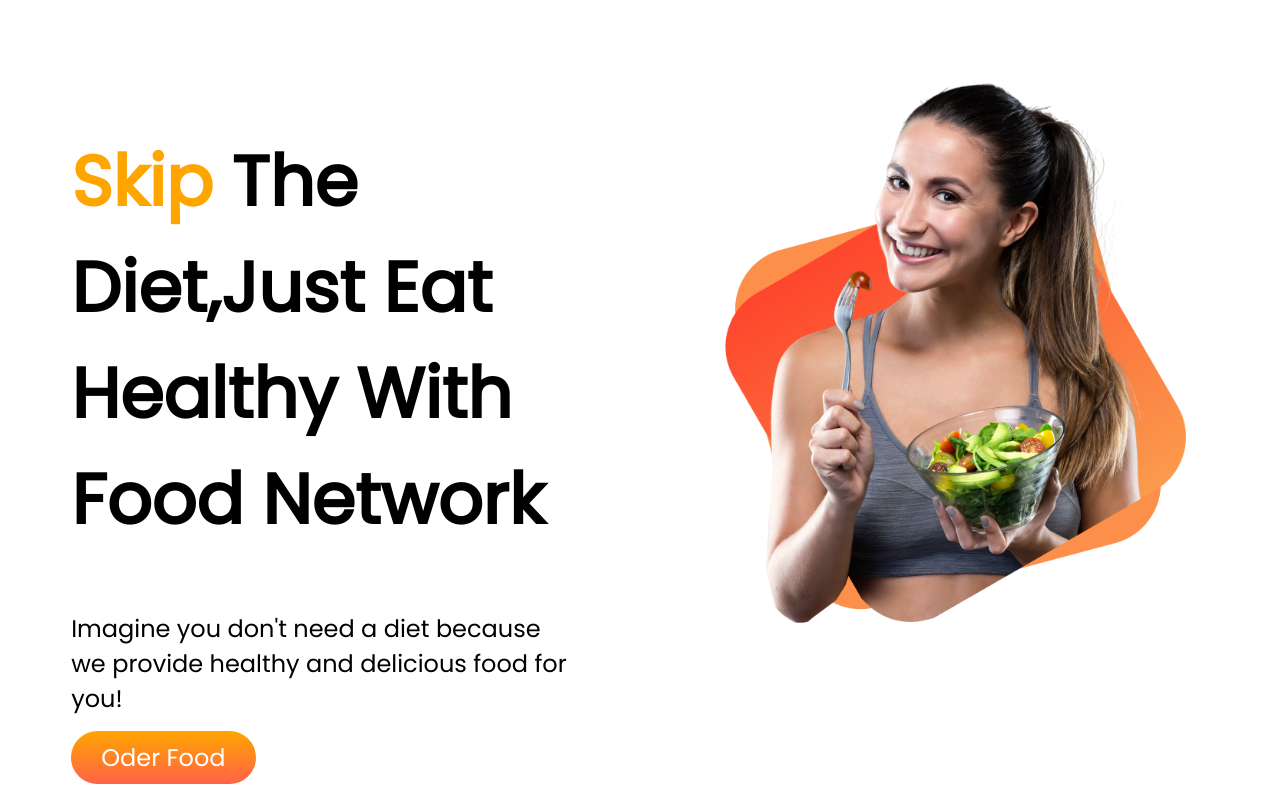
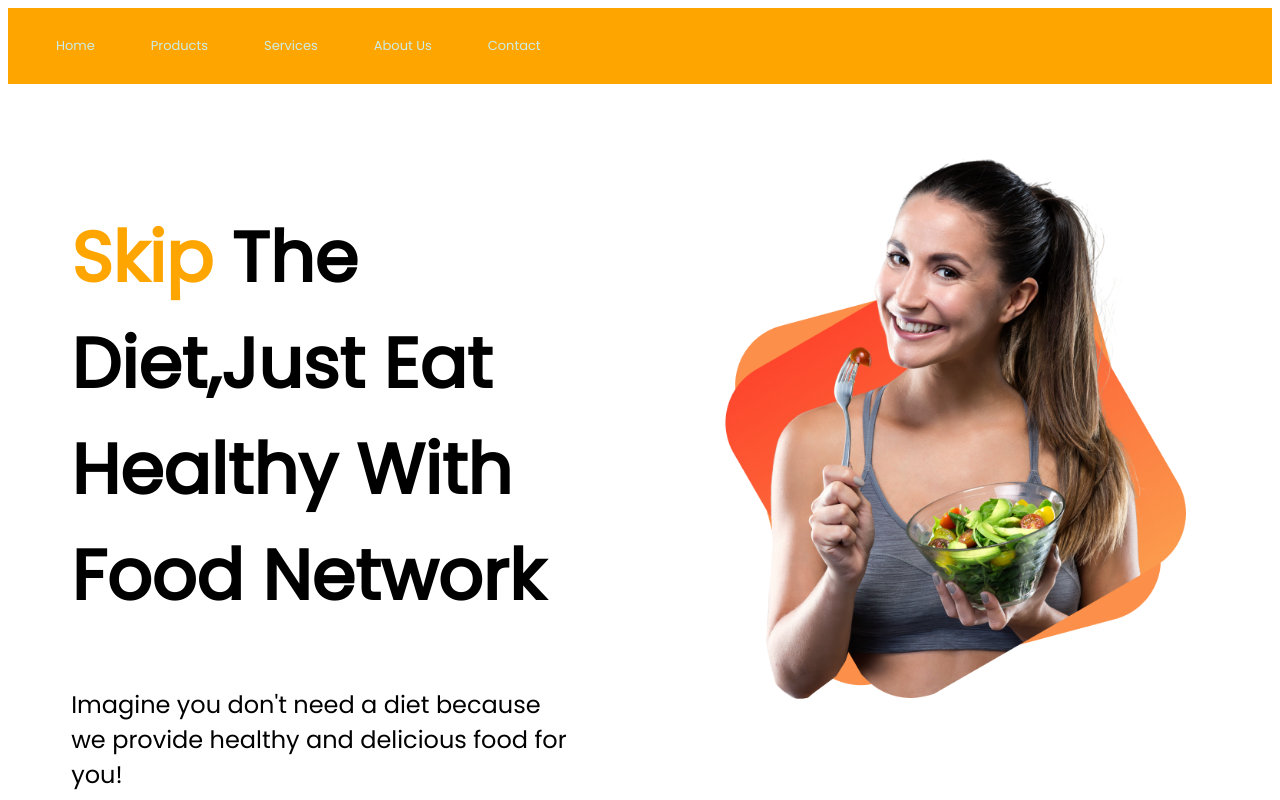
Before and after one commit to MOJIBUR-RAHMAN/food-network, a plain HTML site: page index.html in a window 1280 px wide. Shown: the top 800 px of the page. Drawn offline with Linux system fonts and the light colour scheme.

Commit message:
Add files via upload

```diff
--- a/index.html
+++ b/index.html
@@ -1,5 +1,6 @@
 <!DOCTYPE html>
 <html lang="en">
+
 <head>
   <meta charset="UTF-8">
   <meta name="viewport" content="width=device-width, initial-scale=1.0">
@@ -9,8 +10,20 @@
   <link href="https://fonts.googleapis.com/css2?family=Poppins:ital,wght@0,400;1,900&display=swap" rel="stylesheet">
   <link rel="stylesheet" href="style.css">
 </head>
+
 <body>
-   <section><div class="half-width"><h1><span class="orange-color">Skip</span> The Diet,Just Eat Healthy With Food Network</h1>
+  <section class="navigation">
+    <ul class="nav">
+      <li><a href="#">Contact</a></li>
+      <li><a href="#">About Us</a></li>
+      <li><a href="#">Services</a></li>
+      <li><a href="#">Products</a></li>
+      <li><a href="#">Home</a></li>
+    </ul>
+  </section>
+  <section>
+    <div class="half-width">
+      <h1><span class="orange-color">Skip</span> The Diet,Just Eat Healthy With Food Network</h1>
 
       <p>Imagine you don't need a diet because we provide healthy and delicious food for you!</p>
       <a class="link-button" target="_blank" rel="noopener noreferrer" href="http://your_url_here.html">Oder Food</a>
@@ -18,15 +31,19 @@
     </div>
 
     <div class="half-width"> <img src="images/female/Group 8425.png" alt="">
-  </div></section>
+    </div>
+  </section>
 
-<section class="dream-big"><div class="half-width1"><img src="images/female/Person Image.png" alt=""></div>
+  <section class="dream-big">
+    <div class="half-width1"><img src="images/female/Person Image.png" alt=""></div>
     <div class="about">
       <h1>About Me</h1>
-    <p>An “About Me,” also known as a blurb, is a short piece of writing that informs your reader about your professional background,
+      <p>An “About Me,” also known as a blurb, is a short piece of writing that informs your reader about your
+        professional background,
         key accomplishments, personal values and any brands you may be associated with.
         Personal websites, social media profiles and company directories often feature “About Me” sections.
-       A blurb is an opportunity to quickly give important details about yourself to potential business contacts like clients,
+        A blurb is an opportunity to quickly give important details about yourself to potential business contacts like
+        clients,
         vendors, employers or anyone who wants to get to know you better.</p>
       <a class="link-button2" target="_blank" rel="noopener noreferrer" href="http://your_url_here.html">Contact Me</a>
     </div>
@@ -41,8 +58,7 @@
   <section class="expreriance-area">
     <div class="food1">
 
-        <img src="images/food/Project Cover.jpg" alt=""
-        >
+      <img src="images/food/Project Cover.jpg" alt="">
       <h2>Recipie Title</h2>
       <p>your reader about your professional background, key accomplishments,
         personal values and any brands you may be associated with.</p>
@@ -62,11 +78,19 @@
         associated with.</p>
     </div>
   </section>
+  <section class="section-4">
+    <h1 class="section-4-heading">HOT RIGHT NOW</h1>
+    <p class="section-4-paragraph">
+      Our top trending recipes.
+    </p>
+    <img src="images/food/Project Cover8.png" alt="">
+  </section>
   <footer class="footers">
-      <h1> <span class="orange-color">FOOD </span > NETWORK</h1>
+    <h1> <span class="orange-color">FOOD </span> NETWORK</h1>
     <p>Eat healthy to live healthy. Live healthy to live happy.</p>
   </footer>
 
 
 </body>
+
 </html>
--- a/style.css
+++ b/style.css
@@ -4,6 +4,30 @@ body{
 h1{
     font-size: 70px;
 }
+ul.nav {
+	margin:0;
+	padding:0;
+	list-style:none;
+	height:36px;
+    line-height:36px;
+	background: orange;
+	font-size:13px;
+}
+ul.nav li {
+	border-right:1px tomato;
+	float:right;
+}
+ul.nav a {
+	display:block;
+	padding:0 28px;
+	color:#ccece6;
+	text-decoration:none;
+}
+.navigation{
+    background-color: orange;
+    padding: 20px;
+}
+
 .orange-color{
     color: orange;
 
@@ -128,6 +152,25 @@ section{
     border-radius: 40px;
 
 }
+.section-4{
+    display: flex;
+    flex-direction: column;
+    align-items: center;
+    justify-content: center;
+    margin-bottom: 90px;
+}
+
+.section-4-heading{
+    font-size: 41px;
+    color: #707070;
+    margin-bottom: 10px;
+}
+
+.section-4-paragraph{
+    font-size: 22px;
+    margin-bottom: 12px;
+}
+
 .footers {
 
     margin-top: 10%;
```
Lines whose indentation alone changed are shown as unchanged.
